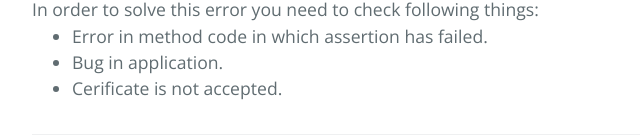
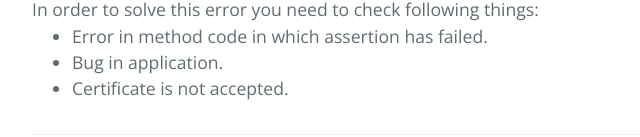
Before and after one commit to SaurabhAloha/DNI, a plain HTML site: page index.html in a window 1280 px wide. Shown: the part 3802-3939 px from the top of the page, 192-832 px from the left. Drawn offline with nearby package versions, Linux system fonts and the light colour scheme.

Commit message:
Minor Changes

```diff
--- a/index.html
+++ b/index.html
@@ -132,7 +132,7 @@
 <ul>
   <li>Error in method code in which assertion has failed.</li>
   <li>Bug in application.</li>
-  <li>Cerificate is not accepted.</li>
+  <li>Certificate is not accepted.</li>
 </ul>
 </p>
       <footer class="site-footer">
```
